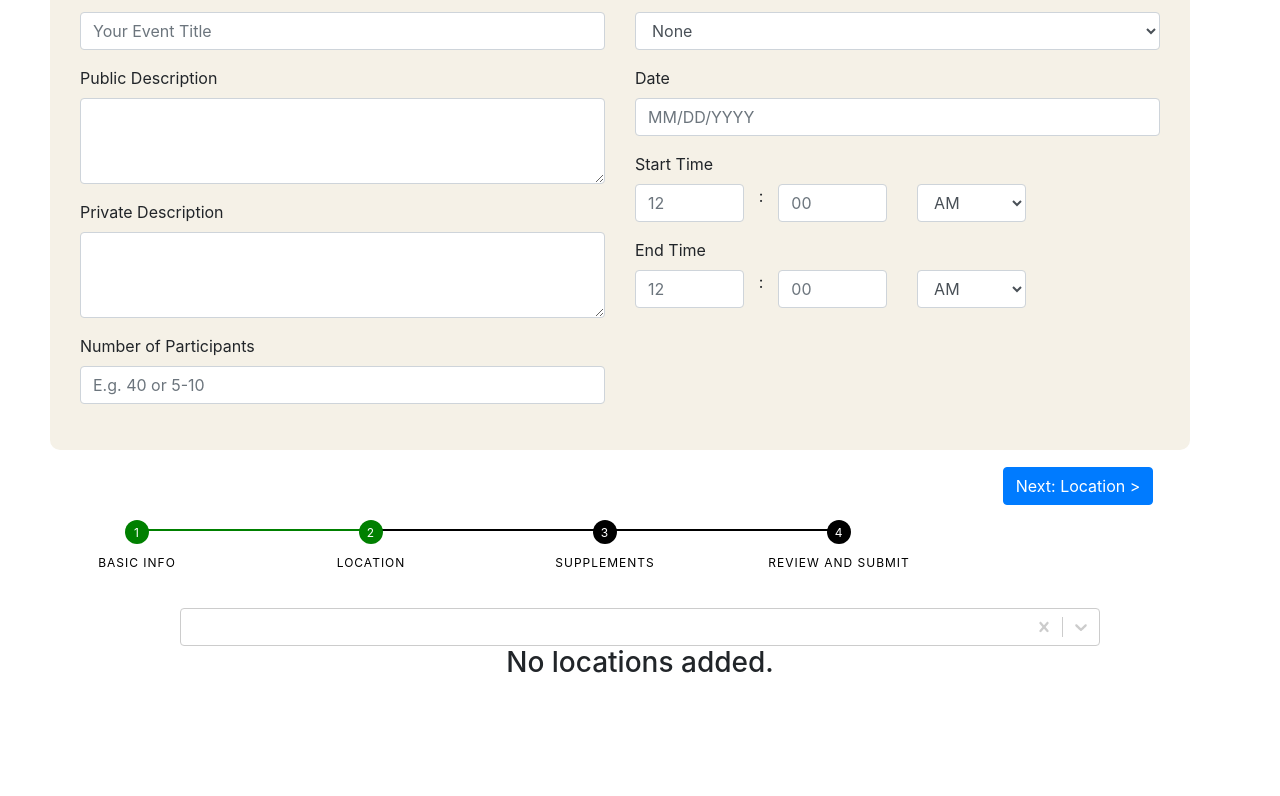
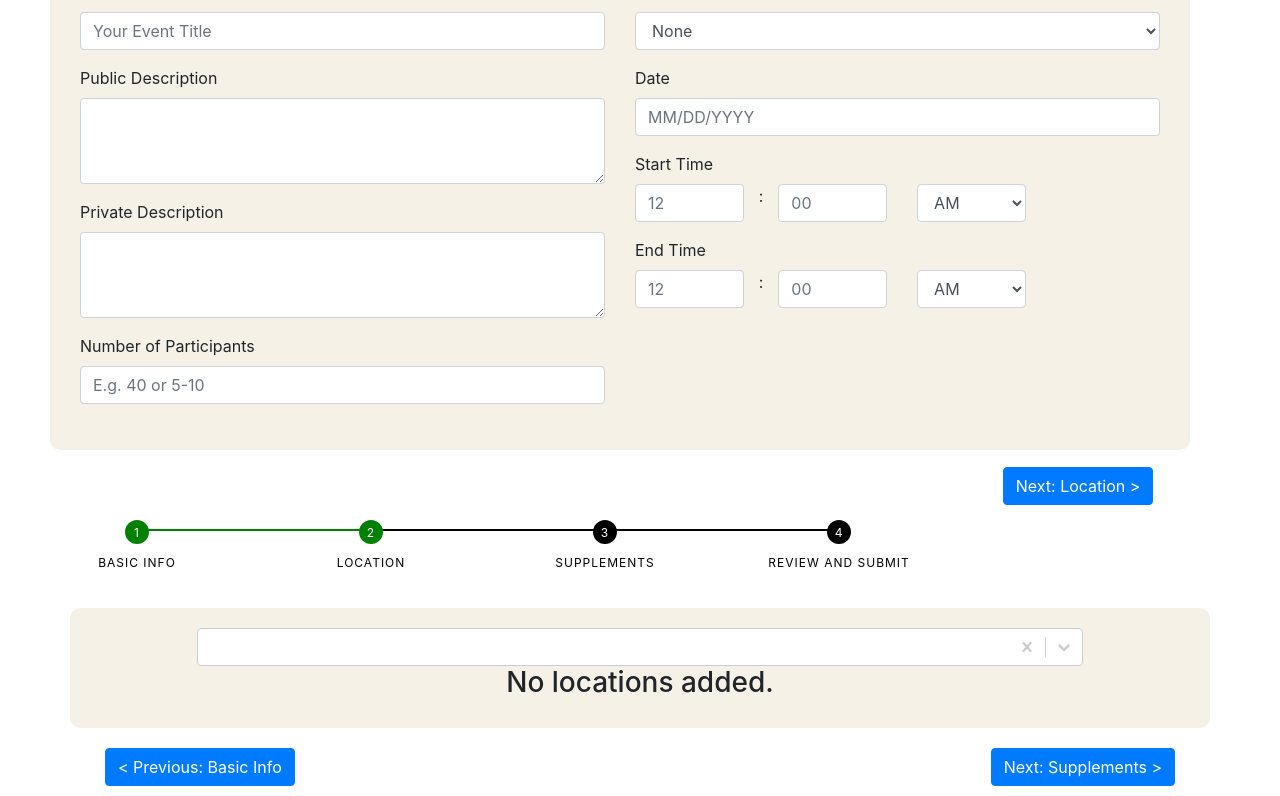
Before and after one commit to gauriramesh/nvolve2, a React (Create React App) app: page /epr/1 in a window 1280 px wide. Shown: the part 236-1032 px from the top of the page. Before the commit the page ends 924 px from the top, so only its background shows below. Built offline with nearby package versions, Linux system fonts and the light colour scheme; the HTML template or start-up script is replaced by a standard one.

Commit message:
added validation and styling to location page

```diff
--- a/src/components/LocationForm.js
+++ b/src/components/LocationForm.js
@@ -10,7 +10,8 @@ import {
   Label,
   FormGroup,
   Form,
-  Badge
+  Badge,
+  Button
 } from "reactstrap";
 import CreatableSelect from "react-select/creatable";
 import {
@@ -26,7 +27,8 @@ export default class LocationForm extends React.Component {
     super(props);
 
     this.state = {
-      currentlySelected: { label: "", value: "" }
+      currentlySelected: { label: "", value: "" },
+      showError: false
     };
 
     this.onSelect = this.onSelect.bind(this);
@@ -44,12 +46,28 @@ export default class LocationForm extends React.Component {
     this.setState({ currentlySelected: value });
   }
 
+  validate = () => {
+    if (this.props.locations.length === 0) {
+      this.setState({ showError: true });
+      return;
+    } else {
+      this.setState({ showError: false });
+    }
+    for (let location in this.props.locations) {
+      if (location.studentsOnlyRuleAcknowledged !== undefined && !location.studentsOnlyRuleAcknowledged) {
+        return;
+      }
+    }
+
+    this.props.goToNextPage();
+  }
+
   render() {
     return (
         <div>
             <ProgressBar currentPage={PageOptions.location}></ProgressBar>
             <Container>
-                <Row>
+                <Row style={{ padding: '20px', backgroundColor: '#f5f1e7', borderRadius: '10px' }}>
                 <Col sm={{ size: 10, offset: 1 }}>
                     <CreatableSelect
                     isClearable
@@ -63,6 +81,13 @@ export default class LocationForm extends React.Component {
                     {this.renderLocationList()}
                 </Col>
                 </Row>
+                <div style={{ margin: '10px' }}>
+                <Button color="primary" style={{ float: 'left', margin: '10px'}} onClick={this.props.goToPreviousPage}>
+              &lt; Previous: Basic Info
+            </Button>
+            <Button color="primary" style={{ float: 'right', margin: '10px'}} onClick={this.validate}>Next: Supplements &gt;</Button>
+                </div>
+
             </Container>
         </div>
     );
@@ -72,7 +97,14 @@ export default class LocationForm extends React.Component {
     const { locations } = this.props;
 
     if (locations.length === 0) {
-      return <h3 style={{ textAlign: "center" }}>No locations added.</h3>;
+      return (
+        <div>
+          <h3 style={{ textAlign: "center" }}>No locations added.</h3>
+          {this.state.showError && (
+            <h5 className="text-danger" style={{textAlign: 'center'}}>You must add at least one location.</h5>
+          )}
+        </div>
+      );
     }
 
     const jsx = [];
```
